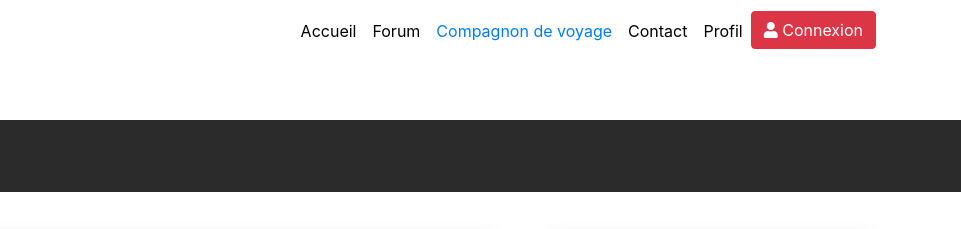
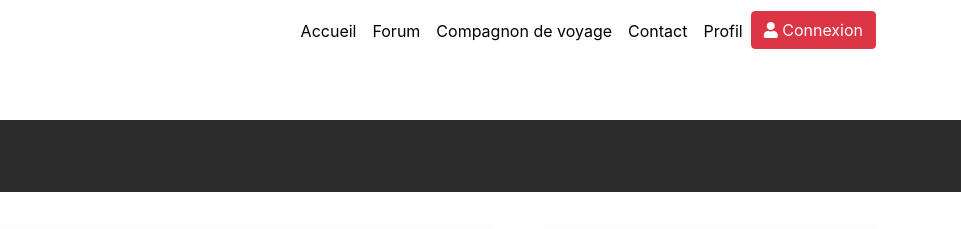
Before and after one commit to GuilasZ/GuilasZ.github.io, a website with bundled scripts: page forum.html in a window 1280 px wide. Shown: the top 229 px of the page, 319-1280 px from the left. Built offline with nearby package versions, Linux system fonts and the light colour scheme.

Commit message:
Update forum.html

```diff
--- a/forum.html
+++ b/forum.html
@@ -74,7 +74,7 @@
             </a>
           </li>
           <li class="nav-item">
-            <a href="compagnon_voyage.html" class="nav-link"> Compagnon de voyage
+            <a href="compagnon_voyage.html" class="nav-link"> <span class="nvb">Compagnon de voyage</span>
             </a>
           </li>
           <li class="nav-item">
```
